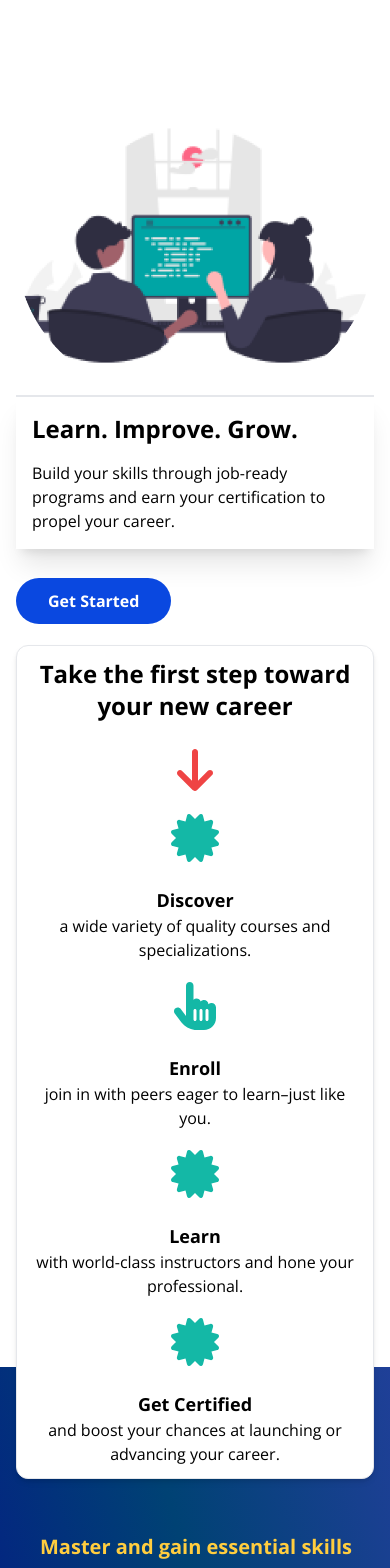
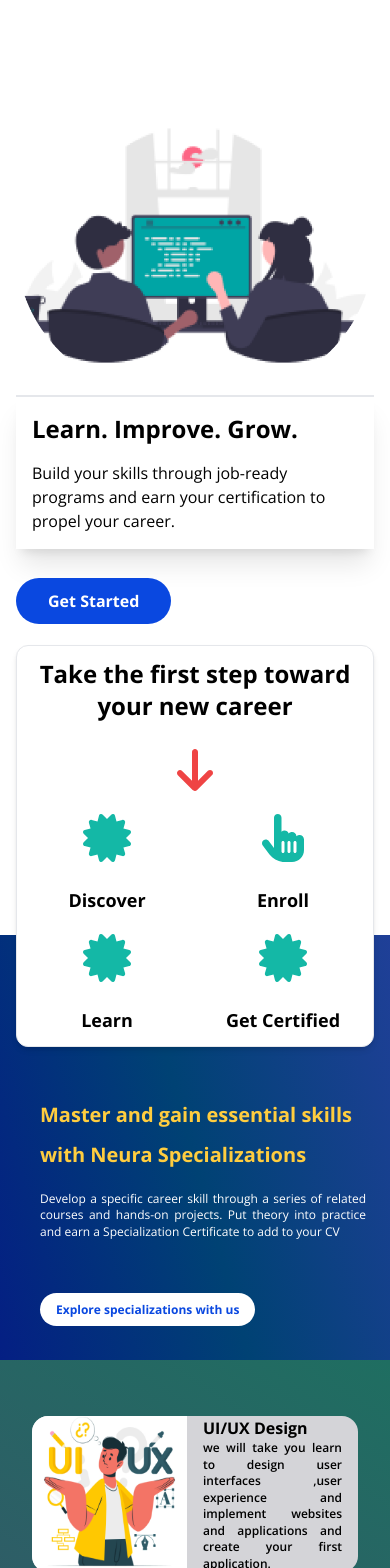
Before and after one commit to FrontEndDevo/NeuraLearnAcademy, a React (Vite) app: page / in a window 390 px wide. Shown: the top 1568 px of the page. Built offline with nearby package versions, Linux system fonts and the light colour scheme.

Commit message:
Changed the class value ul and p

```diff
--- a/src/components/Hero/Benifits.jsx
+++ b/src/components/Hero/Benifits.jsx
@@ -3,6 +3,8 @@ import { FontAwesomeIcon } from "@fortawesome/react-fontawesome";
 import { faCertificate } from "@fortawesome/free-solid-svg-icons";
 import { faHandPointer } from "@fortawesome/free-solid-svg-icons";
 import { faArrowRight } from "@fortawesome/free-solid-svg-icons";
+const benifitsUlClass =
+  "relative z-0 grid w-full grid-cols-2 gap-5 p-3 mx-auto mt-8 text-center bg-white border shadow-md -mb-28 rounded-xl md:p-8 md:w-11/12 md:grid-cols-2 lg:grid-cols-5 md:text-left";
 const benifitsArray = [
   {
     icon: faCertificate,
@@ -34,12 +36,12 @@ const Benifits = () => {
         size="3x"
       />
       <h2 className="text-lg font-bold">{item.title}</h2>
-      <p>{item.content} </p>
+      <p className="hidden md:block">{item.content} </p>
     </li>
   ));
   return (
-    <ul className="relative z-0 grid w-full grid-cols-1 gap-5 p-3 mx-auto mt-8 text-center bg-white border shadow-md -mb-28 rounded-xl md:p-8 md:w-11/12 md:grid-cols-2 lg:grid-cols-5 md:text-left">
-      <li>
+    <ul className={benifitsUlClass}>
+      <li className="col-span-2 md:col-span-1">
         <p className="mb-6 text-2xl font-extrabold">
           Take the first step toward your new career
         </p>
```
